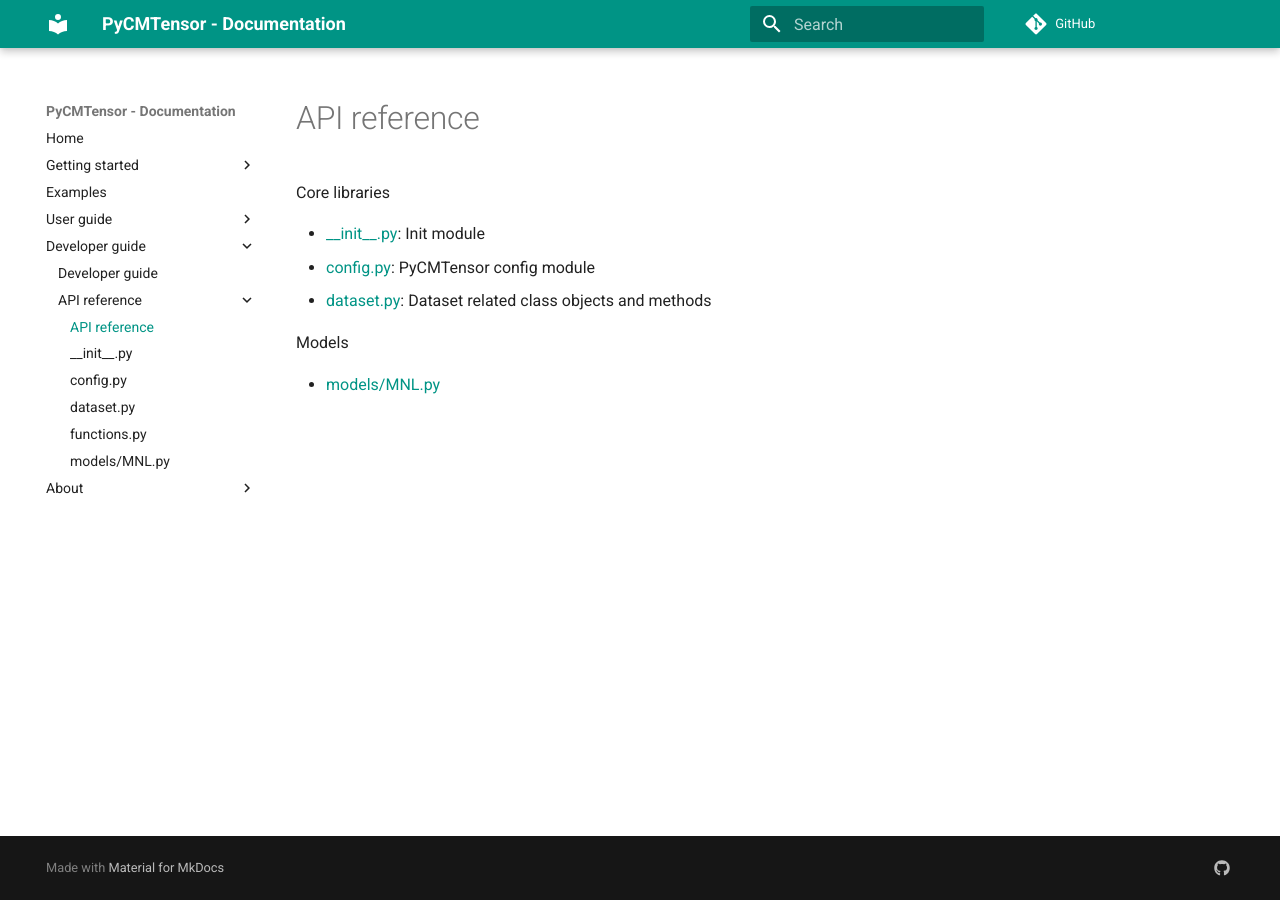
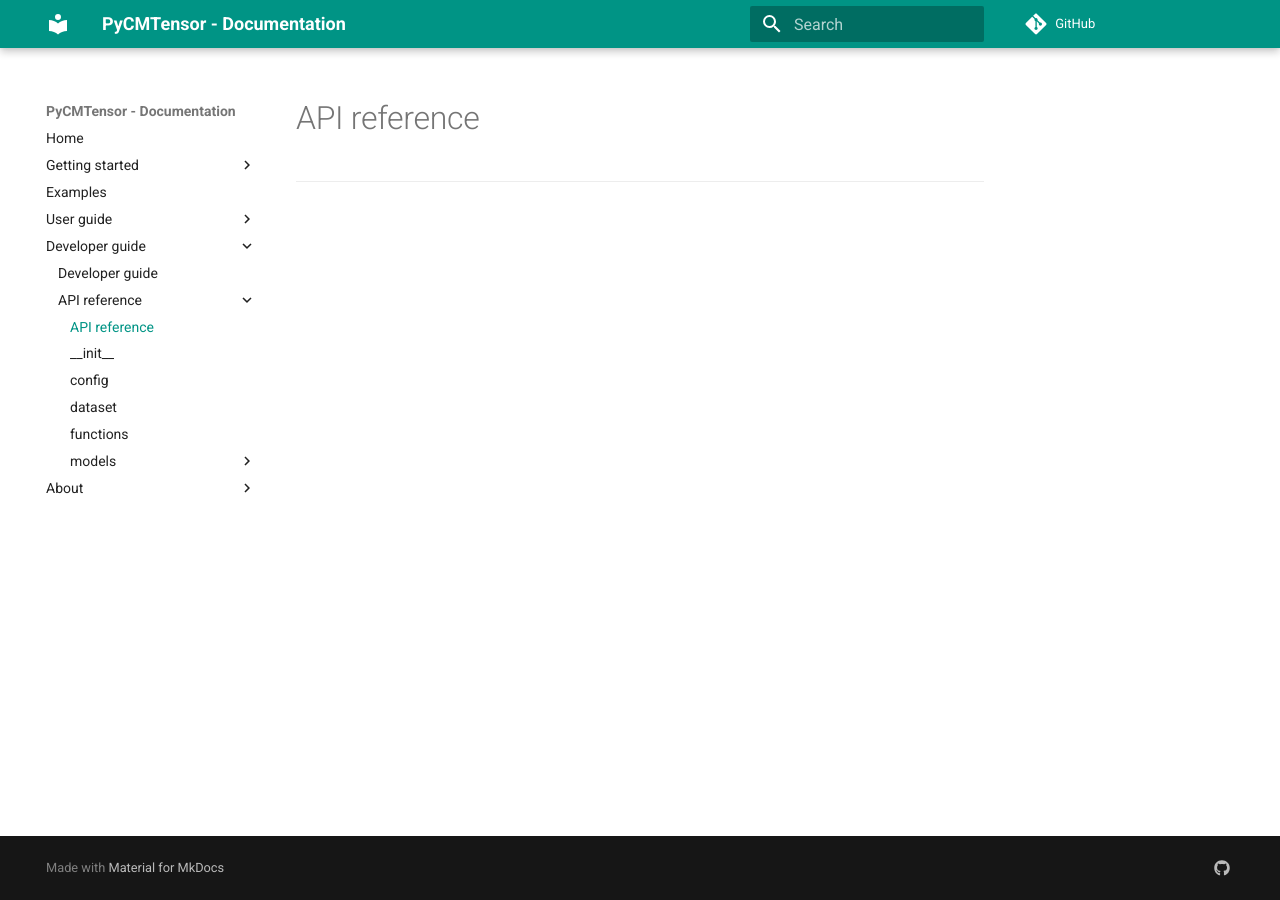
Before and after one commit to mwong009/pycmtensor, an MkDocs documentation site: the page built from docs/developer_guide/api/index.md, in a window 1280 px wide. Built offline with MkDocs 1.6.1 and Material for MkDocs 9.7.7, drawn with Linux system fonts in a browser that asks for light colours; comment, search, counter and statistics services are not loaded.

Commit message:
docs: update docs

```diff
--- a/docs/developer_guide/api/index.md
+++ b/docs/developer_guide/api/index.md
@@ -1,11 +1,3 @@
 # API reference
 
-Core libraries
-
-- [\_\_init\_\_.py](__init__.md): Init module
-- [config.py](config.md): PyCMTensor config module
-- [dataset.py](dataset.md): Dataset related class objects and methods
-
-Models
-
-- [models/MNL.py](models.mnl.md)
+---
--- a/mkdocs.yml
+++ b/mkdocs.yml
@@ -15,11 +15,13 @@
     - Developer guide: developer_guide/index.md
     - API reference:
       - API reference: developer_guide/api/index.md
-      - __init__.py: developer_guide/api/__init__.md
-      - config.py: developer_guide/api/config.md
-      - dataset.py: developer_guide/api/dataset.md
-      - functions.py: developer_guide/api/functions.md
-      - models/MNL.py: developer_guide/api/models.mnl.md
+      - __init__: developer_guide/api/__init__.md
+      - config: developer_guide/api/config.md
+      - dataset: developer_guide/api/dataset.md
+      - functions: developer_guide/api/functions.md
+      - models:
+        - basic: developer_guide/api/models/basic.md
+        - MNL: developer_guide/api/models/MNL.md
   - About:
     - Contributing: about/contributing.md
     - Release notes: about/release_notes.md
```
Also changed, not shown: README.md (+1 -1 lines), docs/developer_guide/api/models.mnl.md (deleted, +0 -6 lines), docs/developer_guide/api/models/MNL.md (added, +9 -0 lines), docs/developer_guide/api/models/basic.md (added, +3 -0 lines), docs/getting_started/installation.md (+9 -1 lines), docs/getting_started/overview.md (+44 -14 lines).
